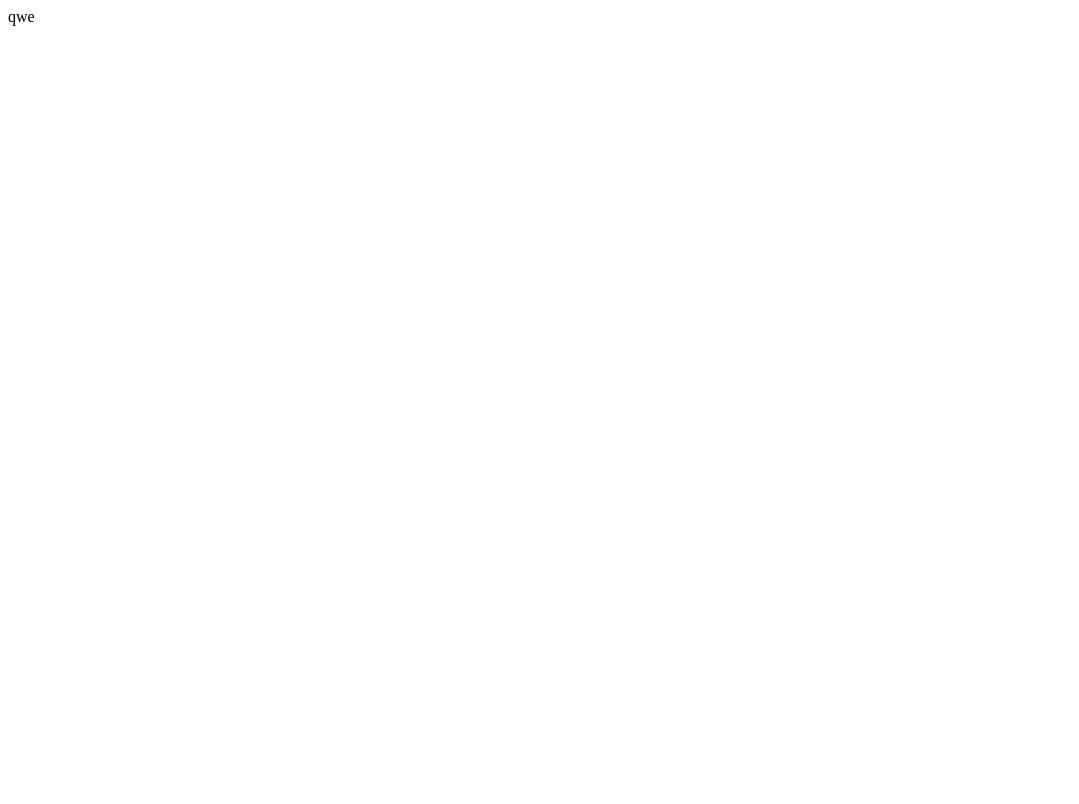
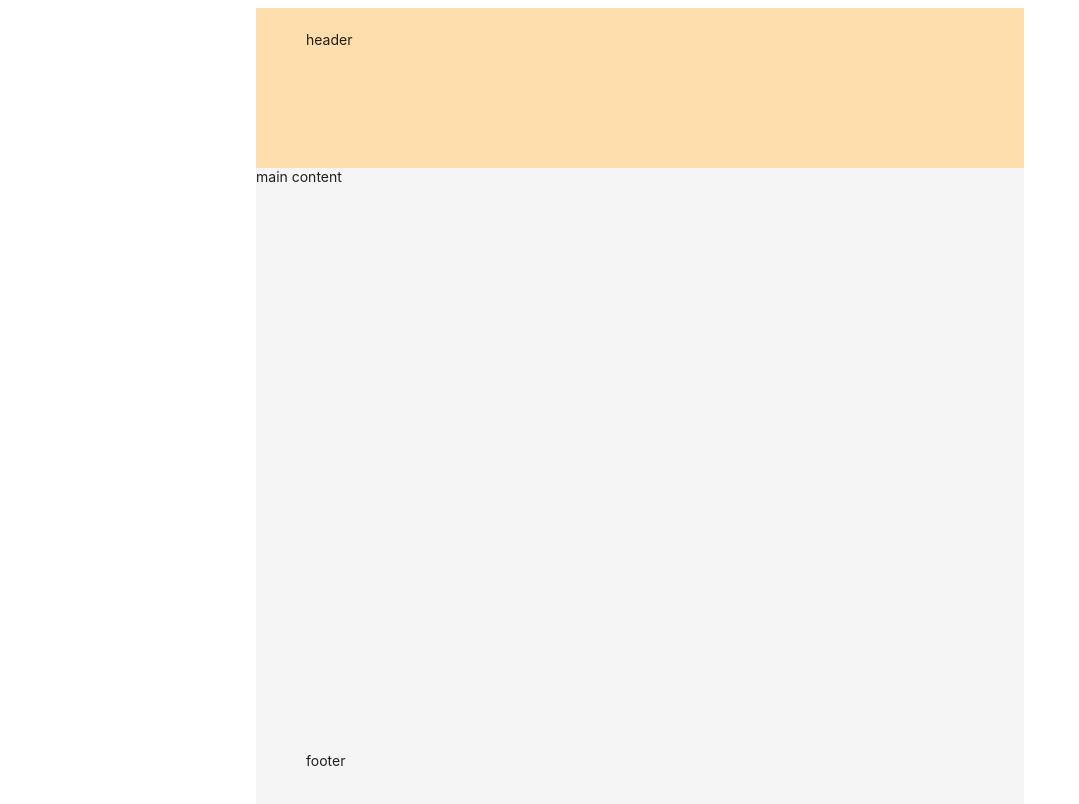
Before and after one commit to renjadizz/movie-react-2.1.9, a React (Create React App) app: page / in a window 1280 px wide. Shown: the top 804 px of the page, without its empty margins (0-1079 px from the left). Built offline with nearby package versions, Linux system fonts and the light colour scheme.

Commit message:
create layout

```diff
--- /dev/null
+++ b/src/App/App.js
@@ -0,0 +1,18 @@
+import { Layout } from 'antd'
+
+const { Header, Footer, Content } = Layout
+import styles from './App.module.css'
+
+const App = () => {
+  return (
+    <Layout className={styles.main}>
+      <Header className={styles.header}>header</Header>
+      <Layout>
+        <Content>main content</Content>
+      </Layout>
+      <Footer>footer</Footer>
+    </Layout>
+  )
+}
+
+export default App
--- /dev/null
+++ b/src/App/App.module.css
@@ -0,0 +1,11 @@
+.main {
+    background-color: navajowhite;
+    max-width: 60vw;
+    display: grid;
+    grid-template-columns: auto;
+    grid-template-rows: 20% 70% 10%;
+}
+
+.header {
+    background-color: navajowhite;
+}
--- /dev/null
+++ b/src/index.css
@@ -0,0 +1,5 @@
+#root {
+    height: 100vh;
+    display: flex;
+    justify-content: space-around;
+}
--- a/src/index.js
+++ b/src/index.js
@@ -1,5 +1,9 @@
 import React from 'react'
 import ReactDOM from 'react-dom/client'
+import './index.css'
+
+import App from './App/App'
 
 const root = ReactDOM.createRoot(document.getElementById('root'))
-root.render(<div>qwe</div>)
+
+root.render(<App />)
```
Also changed, not shown: src/Search/Search.js (added).
